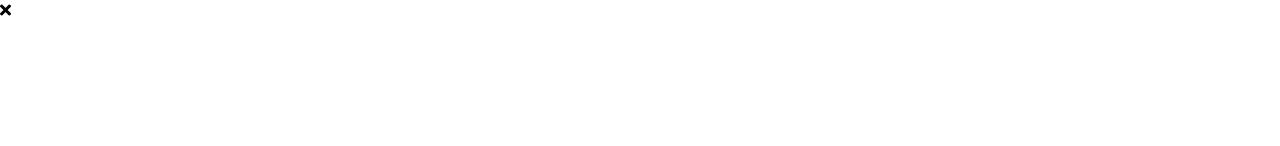
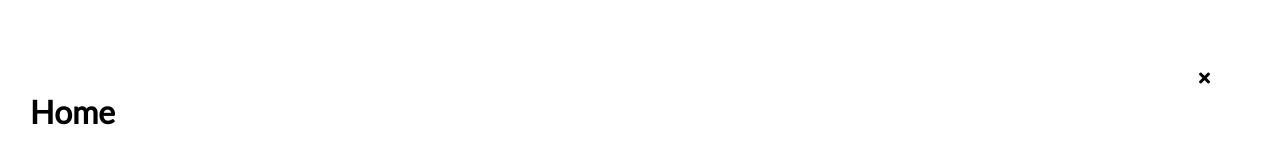
Before and after one commit to RileyManda/conference-website, a website: page about.html in a window 1280 px wide. Both pictures are taken after a click on the element 27 px from the left and 29 px from the top of the page. Shown: the top 146 px of the page. Drawn offline with Linux system fonts and the light colour scheme.

Commit message:
Close btn alignment

```diff
--- a/about.css
+++ b/about.css
@@ -120,6 +120,16 @@ body {
 .mobile-menu-list-items a {
   text-decoration: none;
   color: var(--mobile-items-color);
+}
+
+.close-btn {
+  position: absolute;
+  margin: 10px;
+  top: 60px;
+  right: 60px;
+  display: flex;
+  justify-content: flex-end;
+  cursor: pointer;
 }
 
 /* Mobile Menu END */
@@ -271,7 +281,7 @@ body {
 .creative-content {
   display: flex;
   flex-direction: column;
-  margin-top: 30px;
+  margin-top: 20px;
   padding: 11px 12px;
   gap: 5px;
   justify-content: center;
@@ -338,7 +348,6 @@ body {
   margin-right: 10px;
   margin-left: 10px;
   margin-bottom: 10px;
-  align-items: center;
   font-size: 12px;
   color: black;
 }
```
